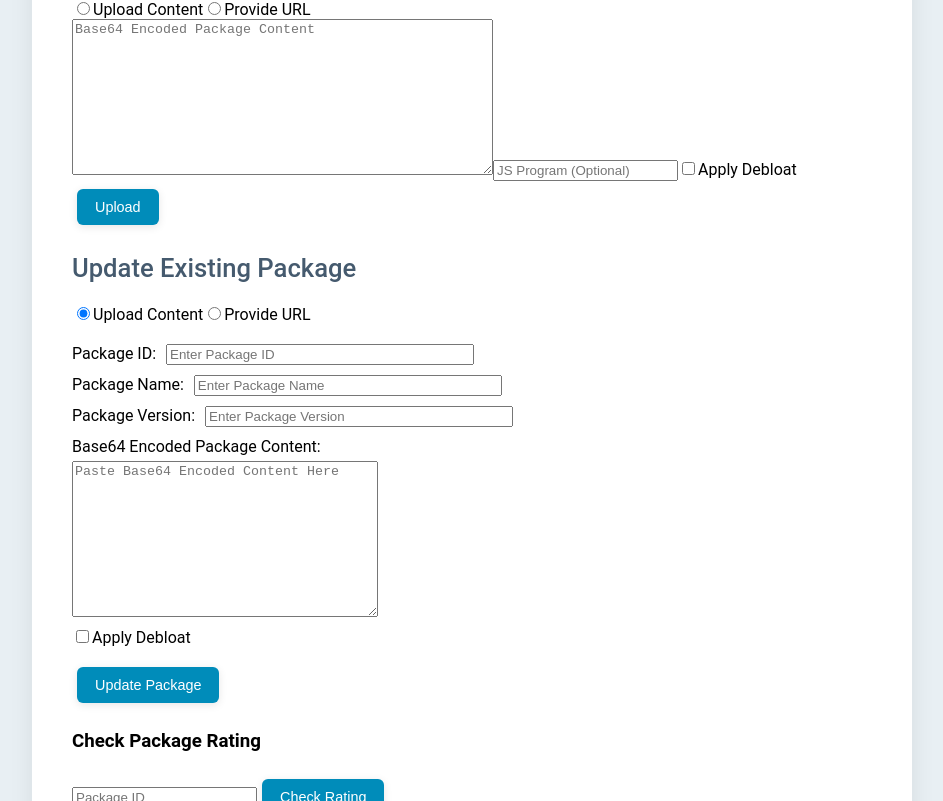
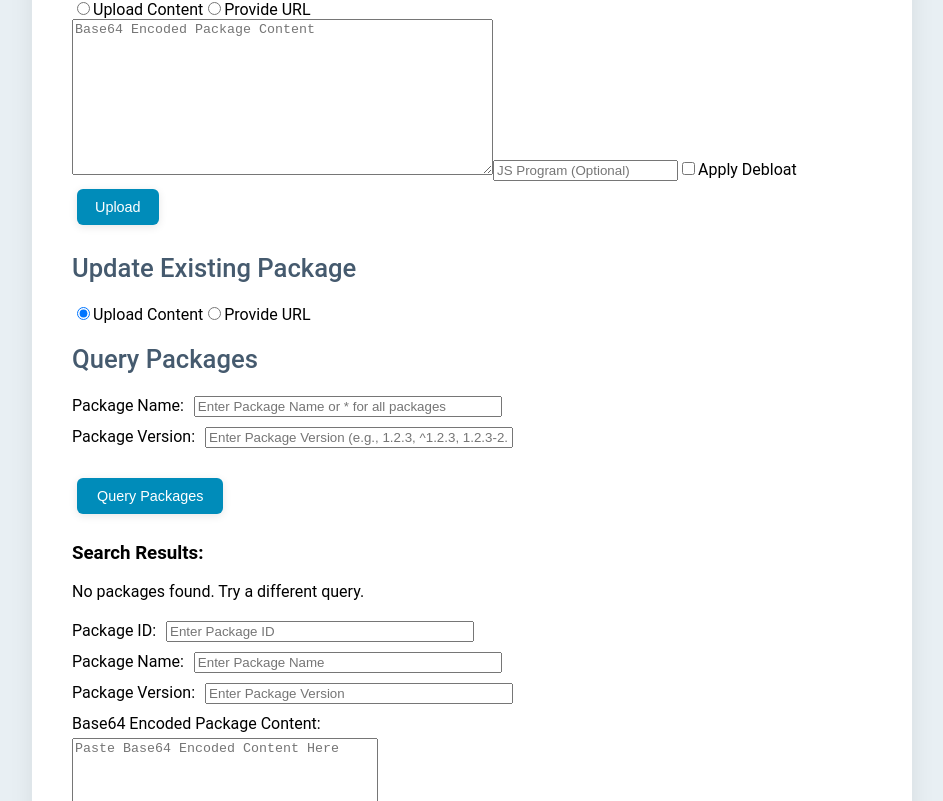
Before and after one commit to abdelrahmanHamdyG/NPM-packages-Evaluator, a React (Create React App) app in the folder frontend/: page / in a window 1280 px wide. Shown: the part 429-1230 px from the top of the page, without its empty margins (168-1111 px from the left). Built offline with nearby package versions, Linux system fonts and the light colour scheme.

Commit message:
query ui, doesnt print

```diff
--- a/frontend/src/app.js
+++ b/frontend/src/app.js
@@ -26,7 +26,11 @@ const App = () => {
   const [jsProgram, setJsProgram] = useState("");
   const [debloat, setDebloat] = useState(false);
   const [uploadResponse, setUploadResponse] = useState(null);
-  const publicIp = "3.129.57.219";
+  const publicIp = "18.188.254.86";
+  const [queryPackageName, setQueryPackageName] = useState('');
+  const [queryPackageVersion, setQueryPackageVersion] = useState('');
+  const [packagesList, setPackagesList] = useState([]);
+
 
   // Handle file input change
   const handleFileChange = (event) => {
@@ -51,6 +55,61 @@ const App = () => {
       reader.readAsText(file);
     }
   };
+
+  const handleQueryPackages = async () => {
+    if (!queryPackageName || !queryPackageVersion) {
+      alert("Please enter both Package Name and Version to query.");
+      return;
+    }
+
+    // Construct the query payload
+    const query = [
+      {
+        Version: queryPackageVersion, // Remove unnecessary spaces
+        Name: queryPackageName, // Remove unnecessary spaces
+      },
+    ];
+
+    try {
+      // API call to fetch packages based on query parameters
+      const response = await axios.post(
+        `http://${publicIp}:3000/packages`,
+        // `http://localhost:3000/packages`,
+        query, // Directly pass the query payload as the body
+        {
+          headers: {
+            // "Content-Type": "application/json", // Ensure JSON content type
+            "X-Authorization": `Bearer <your-auth-token-here>`, // Replace with the valid token
+          },
+        }
+      );
+
+      // Check if response is successful
+      if (response.status === 200) {
+        console.log("Response Data:", response.data); // Log response data
+        setPackagesList(response.data); // Update the packages list state
+      } else {
+        alert("Failed to fetch packages. Server returned an error.");
+      }
+    } catch (error) {
+      if (error.response) {
+        // Server responded with an error status code
+        console.error("Error Response:", error.response.data);
+        console.error("Status Code:", error.response.status);
+        alert(`Server Error: ${error.response.data.message || "Unknown Error"}`);
+      } else if (error.request) {
+        // Request was made but no response received
+        console.error("Error Request:", error.request);
+        alert("Request was sent but no response was received. Check the server.");
+      } else {
+        // Other errors (e.g., network issues, incorrect endpoint)
+        console.error("Error Message:", error.message);
+        alert("An unexpected error occurred. Please try again.");
+      }
+    }
+  };
+
+
 
   // Upload a new package
   const handleUpload = async () => {
@@ -247,6 +306,7 @@ const handleUpdate = async () => {
           <pre>{JSON.stringify(uploadResponse, null, 2)}</pre>
         </div>
       )}
+
 {/* Update Package Section */}
 <h2>Update Existing Package</h2>
 <div>
@@ -271,6 +331,57 @@ const handleUpdate = async () => {
     Provide URL
   </label>
 </div>
+
+{/* Query Packages Section */}
+<h2>Query Packages</h2>
+      <div style={{ marginTop: '20px' }}>
+        <div style={{ marginBottom: '10px' }}>
+          <label>
+            Package Name:
+            <input
+              type="text"
+              placeholder="Enter Package Name or * for all packages"
+              value={queryPackageName}
+              onChange={(e) => setQueryPackageName(e.target.value)}
+              style={{ marginLeft: '10px', width: '300px' }}
+            />
+          </label>
+        </div>
+        <div style={{ marginBottom: '10px' }}>
+          <label>
+            Package Version:
+            <input
+              type="text"
+              placeholder="Enter Package Version (e.g., 1.2.3, ^1.2.3, 1.2.3-2.1.0)"
+              value={queryPackageVersion}
+              onChange={(e) => setQueryPackageVersion(e.target.value)}
+              style={{ marginLeft: '10px', width: '300px' }}
+            />
+          </label>
+        </div>
+        <button
+          style={{ marginTop: '20px', padding: '10px 20px', cursor: 'pointer' }}
+          onClick={handleQueryPackages}
+        >
+          Query Packages
+        </button>
+      </div>
+
+      {/* Display Search Results */}
+      <div style={{ marginTop: '20px' }}>
+        <h3>Search Results:</h3>
+        <ul>
+          {packagesList.length > 0 ? (
+            packagesList.map((pkg) => (
+              <li key={pkg.ID}>
+                <strong>{pkg.Name}</strong> (Version: {pkg.Version}, ID: {pkg.ID})
+              </li>
+            ))
+          ) : (
+            <p>No packages found. Try a different query.</p>
+          )}
+        </ul>
+      </div>
 
 <div style={{ marginTop: '20px' }}>
   <div style={{ marginBottom: '10px' }}>
@@ -382,4 +493,5 @@ const handleUpdate = async () => {
   );
 };
 
+
 export default App;
```
